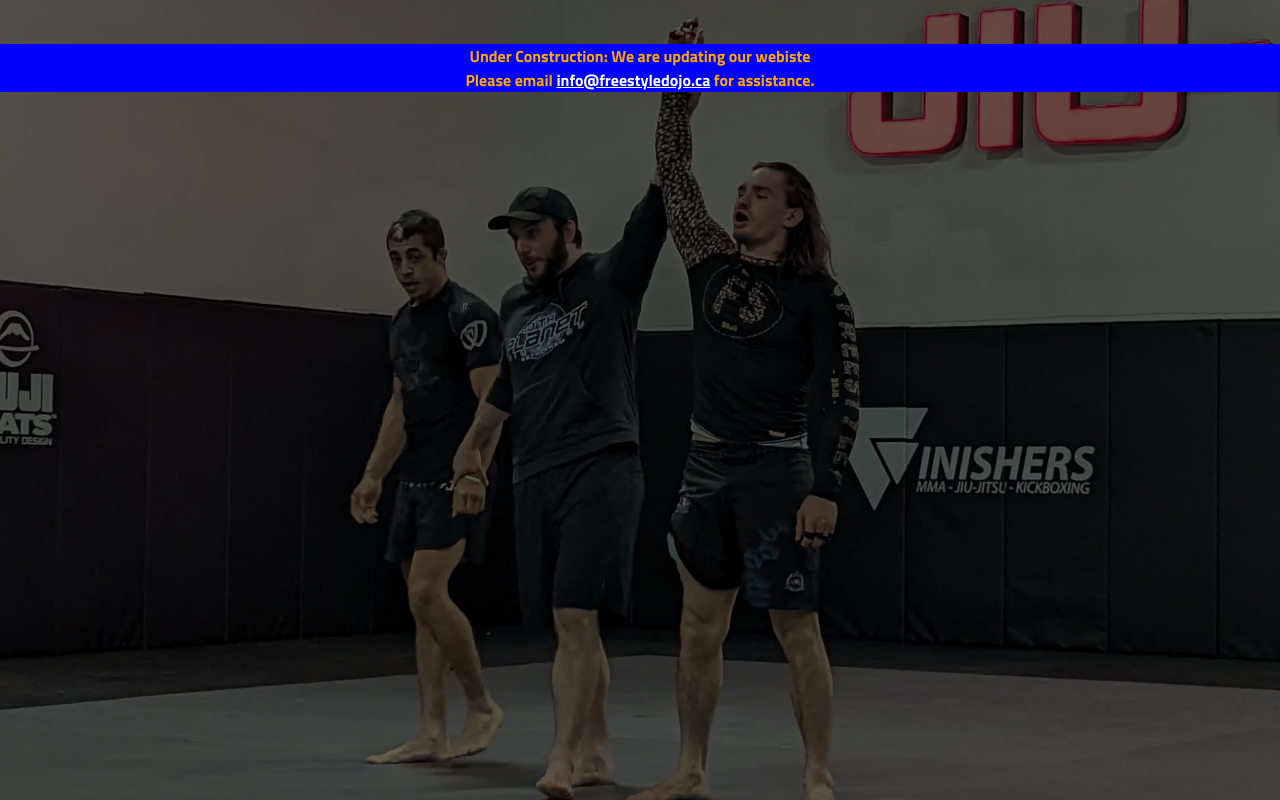
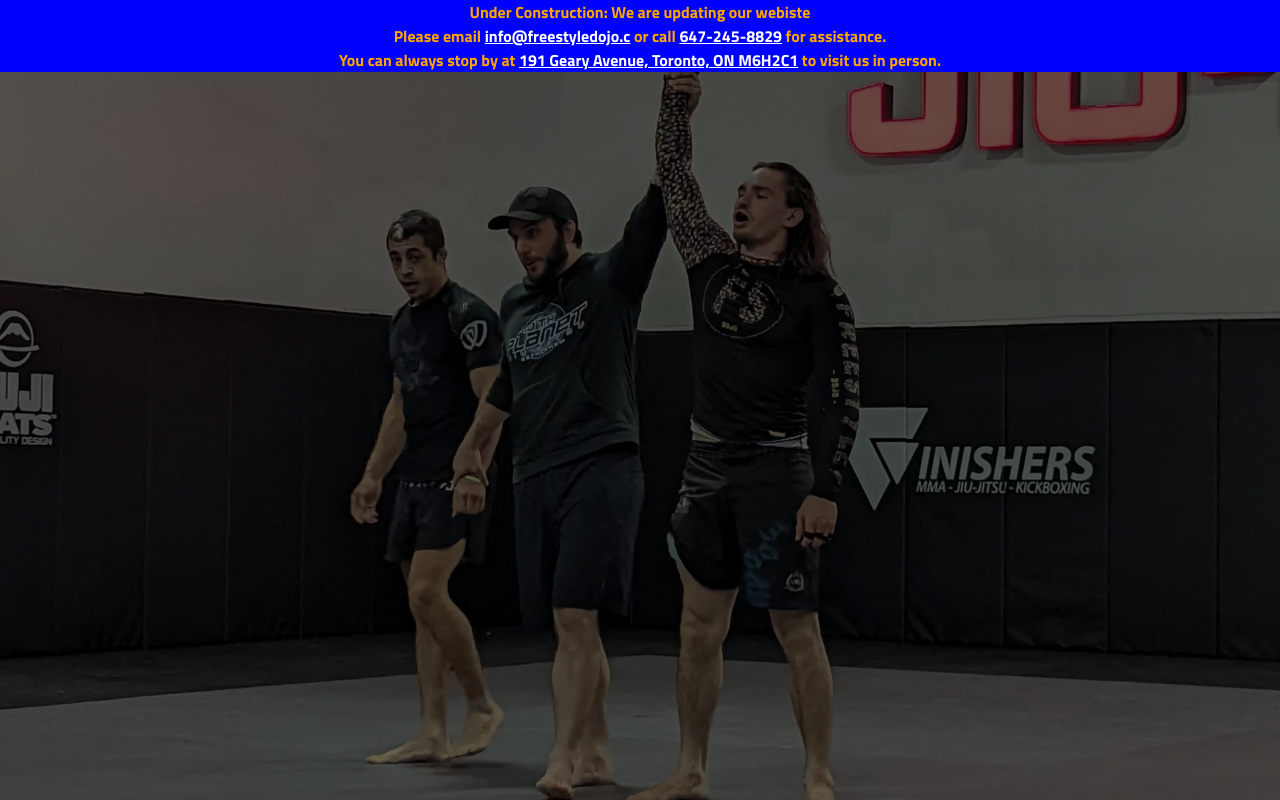
Before and after one commit to erezyaron/freestyledojo-site, a React (Vite) app: page / in a window 1280 px wide. Built offline with nearby package versions, Linux system fonts and the light colour scheme.

Commit message:
under construction

```diff
--- a/src/components/UnderConstruction/UnderConstruction.css
+++ b/src/components/UnderConstruction/UnderConstruction.css
@@ -1,10 +1,13 @@
 .construction {
     color: orange;
     background-color: blue;
-    justify-content: center;
     width: 100%;
     text-align: center;
     z-index: 10;
+    top: 0; left: 0;
+    position: absolute;
+    padding: 0;
+    margin: 0;
   }
   .background {
     background-size: cover; /* Cover the entire area of the div */
--- a/src/components/UnderConstruction/UnderConstruction.jsx
+++ b/src/components/UnderConstruction/UnderConstruction.jsx
@@ -6,7 +6,11 @@ function UnderConstruction() {
     <div className='background'>
         <div className='background-overlay'></div>
         <div className='construction'>
-          Under Construction: We are updating our webiste<br/>Please email <a href="mailto:info@freestyledojo.ca">info@freestyledojo.ca</a> for assistance.
+          Under Construction: We are updating our webiste
+          <br/>
+          Please email <a href="mailto:info@freestyledojo.ca">info@freestyledojo.c</a> or call <a href="tel:647-245-8829">647-245-8829</a> for assistance.
+          <br/>
+          You can always stop by at <a href="https://goo.gl/maps/sbaAUU82DKgeaX3L8">191 Geary Avenue, Toronto, ON M6H2C1</a> to visit us in person.
         </div>
     </div>
     </>
```
